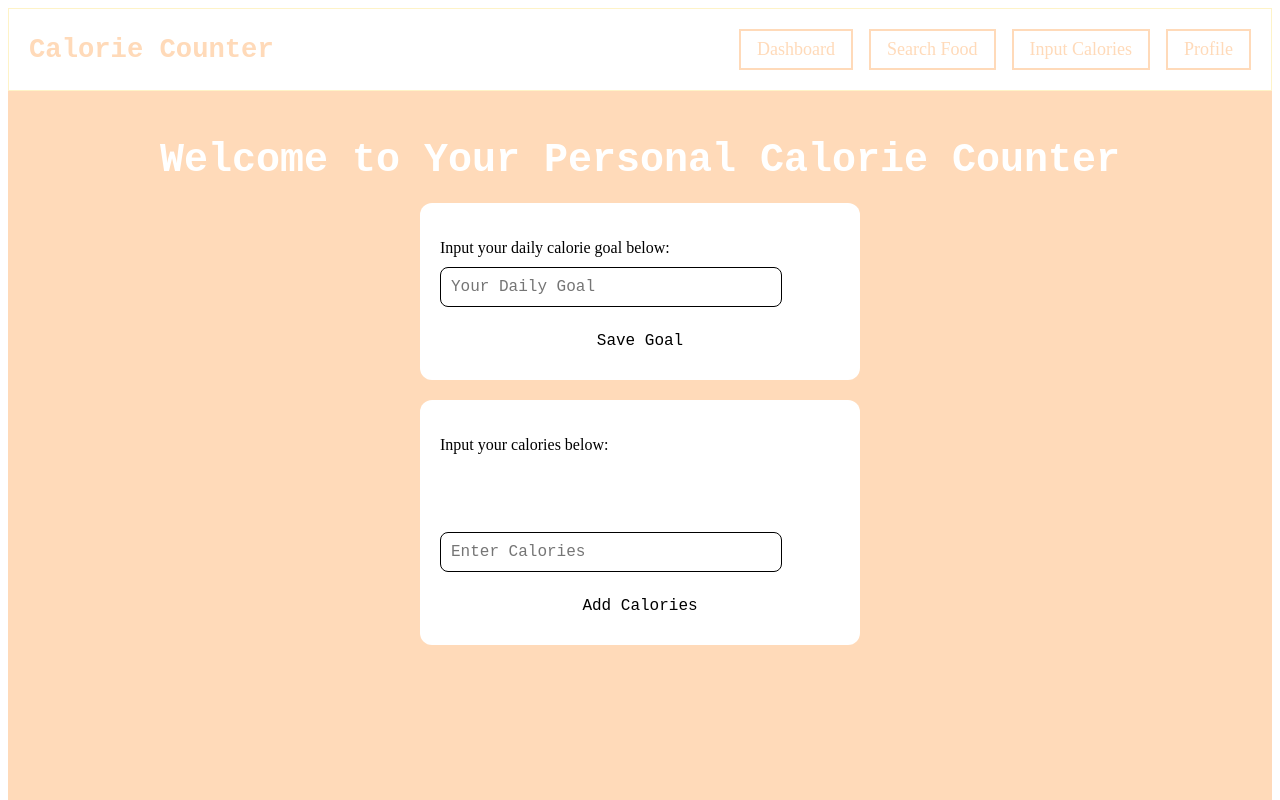
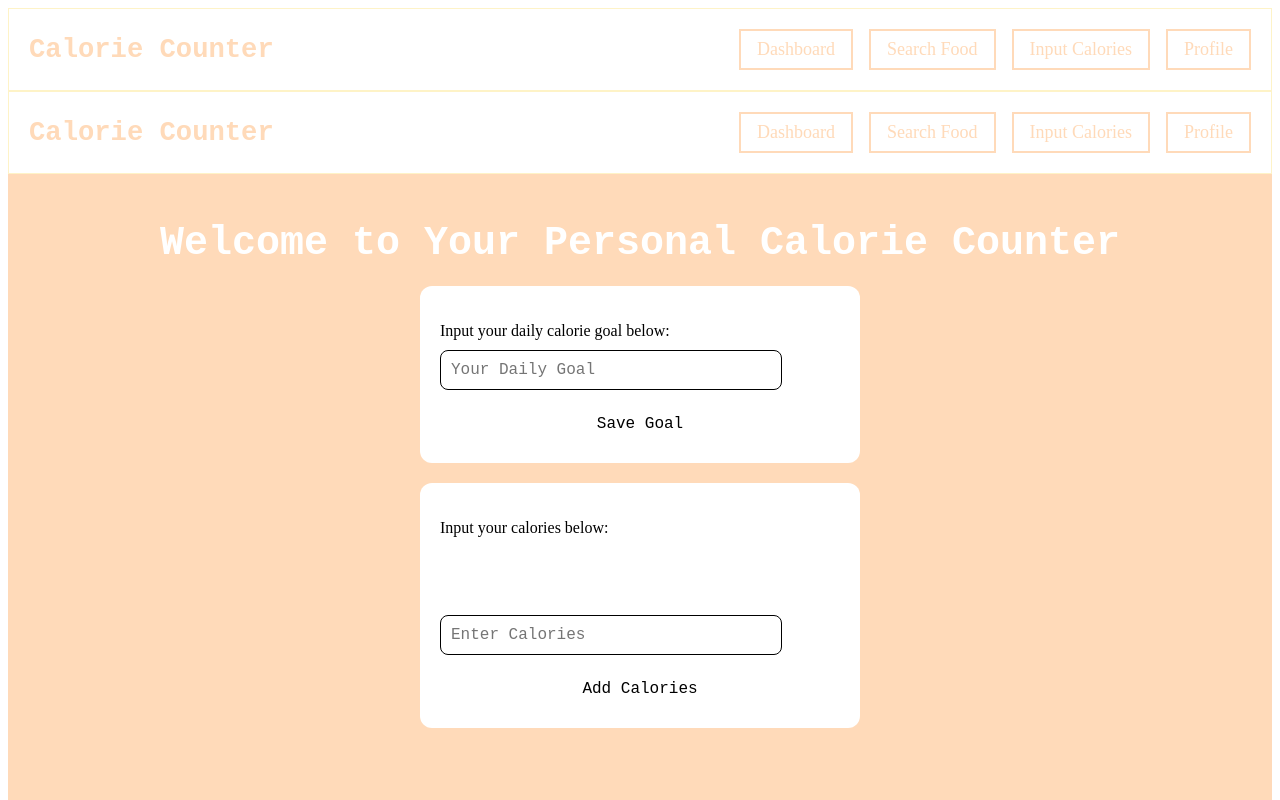
Before and after one commit to HarrisYu5/CS391FinalProject, a Next.js app: page / in a window 1280 px wide. Shown: the top 800 px of the page. Built offline with nearby package versions, Linux system fonts and the light colour scheme.

Commit message:
added code to display the navigation bar

```diff
--- a/app/page.tsx
+++ b/app/page.tsx
@@ -1,10 +1,11 @@
 "use client";
 
 //page.tsx/ Input Calories component- Lilly Anestal was responsible for all the code in this page
-// our team was to use tailwind for CSS-in-JS styled but. I had to use inline styling because for some reason tailwind was not working and I was unable to install styled components.
+// our team was to use tailwind for CSS-in-JS styled but. I had to use inline styling because for some reason tailwind was not working and my computer was unable to install styled components.
 
 import React, { useState } from "react";
 import Dashboard from "./components/dashboard";
+import Header from "./components/header"
 
 
 export default function Home() {
@@ -32,6 +33,7 @@ export default function Home() {
 
   return (
     <>
+    <Header /> {/* display the naviagation bar*/}
 <div
   // Style the entire page with a pale orange background and center content vertically and horizontally
   style={{
```
